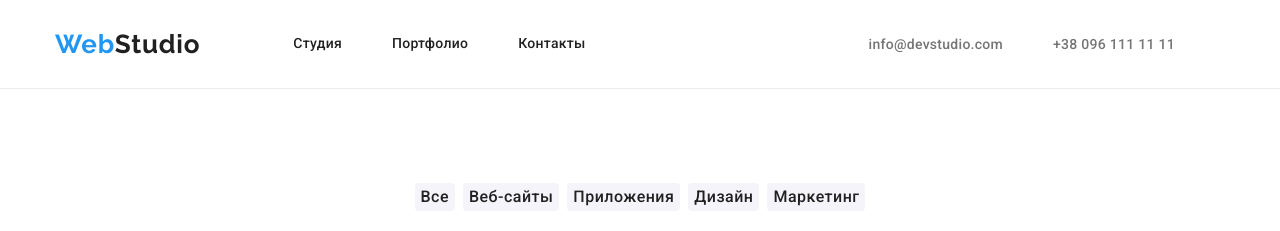
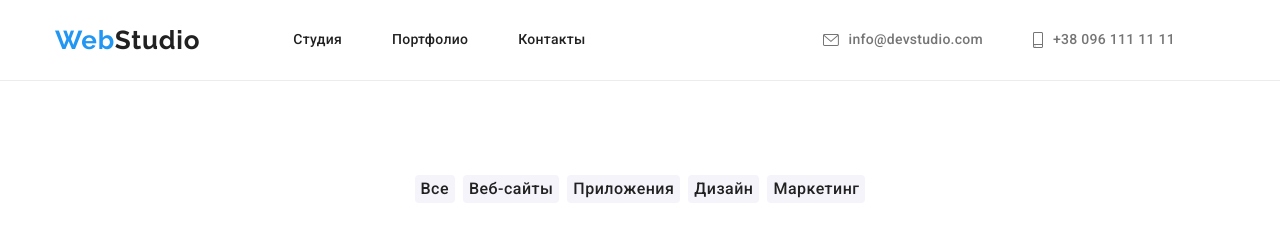
Before and after one commit to I-van-T/goit-markup-hw-04, a plain HTML site: page portfolio.html in a window 1280 px wide. Shown: the top 231 px of the page. Drawn offline with nearby package versions, Linux system fonts and the light colour scheme.

Commit message:
Шапка

```diff
--- a/portfolio.html
+++ b/portfolio.html
@@ -36,10 +36,20 @@
         </nav>
         <ul class="contact-list list">
           <li class="contact-item">
-            <a class="header-mail link" href="mailto:info@devstudio.com">info@devstudio.com</a>
+            <a class="header-mail link" href="mailto:info@devstudio.com">
+              <svg class="icon-contact" width="16" height="12">
+                <use href="./images/icon.svg#icon-mail"></use>
+              </svg>
+              info@devstudio.com
+            </a>
           </li>
           <li class="contact-item">
-            <a class="header-tel link" href="tel:+380961111111">+38 096 111 11 11</a>
+            <a class="header-tel link" href="tel:+380961111111"
+              ><svg class="icon-contact" width="10" height="16">
+                <use href="./images/icon.svg#icon-smartphone"></use>
+              </svg>
+              +38 096 111 11 11
+            </a>
           </li>
         </ul>
       </div>
--- a/style/styles.css
+++ b/style/styles.css
@@ -137,6 +137,7 @@ svg {
 }
 
 .header-mail {
+  display: flex;
   font-weight: 500;
   font-size: 14px;
   line-height: 1.14;
@@ -149,7 +150,13 @@ svg {
   color: var(--active-color);
 }
 
+.icon-contact {
+  margin-right: 10px;
+  fill: currentColor;
+}
+
 .header-tel {
+  display: flex;
   font-weight: 500;
   font-size: 14px;
   line-height: 1.14;
```
Also changed, not shown: index.html (+37 -12 lines).
